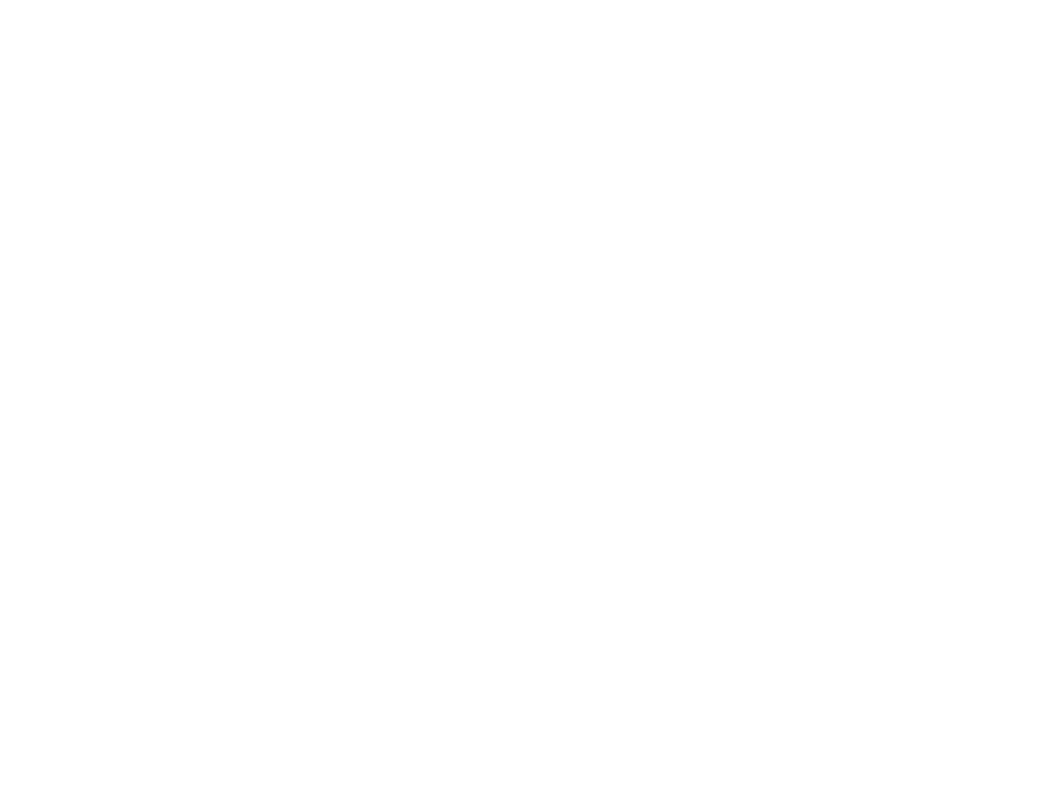
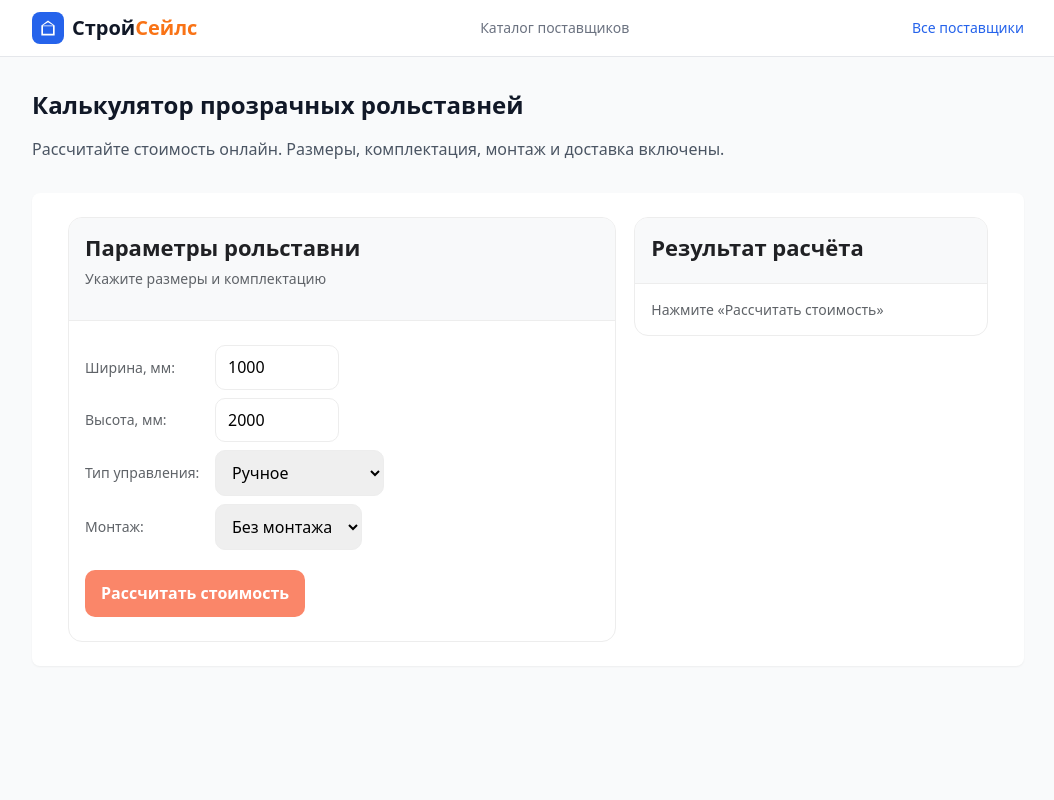
Before and after one commit to shapilovda-coder/house-forum, a Next.js app: page /prozrachnye-rolstavni/kalkulyator in a window 1280 px wide. Before the commit this address had no page. Shown: the top 800 px of the page, without its empty margins (112-1166 px from the left). Built offline with nearby package versions, Linux system fonts and the light colour scheme.

Commit message:
fix(calc): stekloroll calculator only for prozrachnye-rolstavni + add calculator page

```diff
--- a/app/components/CategoryRegionPage.tsx
+++ b/app/components/CategoryRegionPage.tsx
@@ -103,7 +103,7 @@
           <h2 className="text-lg font-semibold text-gray-900 mb-3">Рекомендуемые</h2>
           <div className="space-y-3">
             {recommendedSuppliers.map(company => (
-              <CompanyCard key={company.id} company={company} />
+              <CompanyCard key={company.id} company={company} categorySlug={category.slug} />
             ))}
           </div>
         </div>
@@ -117,7 +117,7 @@
           </h2>
           <div className="space-y-3">
             {mainSuppliers.map(company => (
-              <CompanyCard key={company.id} company={company} />
+              <CompanyCard key={company.id} company={company} categorySlug={category.slug} />
             ))}
           </div>
         </div>
--- a/app/components/CompanyCard.tsx
+++ b/app/components/CompanyCard.tsx
@@ -20,6 +20,7 @@
     clicks?: number
     is_pinned?: boolean
   }
+  categorySlug?: string
 }
 
 // Normalize phone for tel: link
@@ -45,10 +46,13 @@
     .split('?')[0]
 }
 
-export default function CompanyCard({ company }: CompanyCardProps) {
+export default function CompanyCard({ company, categorySlug }: CompanyCardProps) {
   const isStekloRoll = company.slug?.includes('stekloroll')
   const isArtalico = company.slug?.includes('artalico')
   const isPriority = isStekloRoll || isArtalico || company.is_pinned
+
+  // Show calculator button ONLY for StekloRoll in prozrachnye-rolstavni
+  const showCalculator = isStekloRoll && categorySlug === 'prozrachnye-rolstavni'
 
   // Use domain_display for UI (supports punycode decode), fallback to formatted website
   const displayDomain = company.domain_display || formatDomain(company.website)
@@ -114,7 +118,7 @@
 
         {/* Buttons */}
         <div className="md:w-44 flex flex-col justify-center border-t md:border-t-0 md:border-l border-gray-200 pt-3 md:pt-0 md:pl-4 space-y-2">
-          {isPriority ? (
+          {showCalculator ? (
             <>
               <a
                 href={`${company.website}?${utmParams}`}
@@ -124,13 +128,22 @@
               >
                 Перейти на сайт
               </a>
-              <button
-                className="w-full bg-orange-500 hover:bg-orange-600 text-white font-semibold text-sm py-2 rounded transition"
-                onClick={() => {/* Calculator modal */}}
+              <Link
+                href="/prozrachnye-rolstavni/kalkulyator/"
+                className="block w-full bg-orange-500 hover:bg-orange-600 text-white text-center font-semibold text-sm py-2 rounded transition"
               >
                 Рассчитать цену
-              </button>
+              </Link>
             </>
+          ) : isPriority ? (
+            <a
+              href={`${company.website}?${utmParams}`}
+              target="_blank"
+              rel="noopener noreferrer"
+              className="block w-full bg-blue-600 hover:bg-blue-700 text-white text-center font-semibold text-sm py-2 rounded transition"
+            >
+              Перейти на сайт
+            </a>
           ) : (
             <a
               href={`${company.website}?${utmParams}`}
--- /dev/null
+++ b/app/prozrachnye-rolstavni/kalkulyator/layout.tsx
@@ -0,0 +1,8 @@
+export const metadata = {
+  title: 'Калькулятор прозрачных рольставней StekloRoll — расчёт цены онлайн',
+  description: 'Рассчитайте стоимость прозрачных рольставней онлайн: размеры, комплектация, монтаж и доставка включены.'
+}
+
+export default function Layout({ children }: { children: React.ReactNode }) {
+  return children
+}
--- /dev/null
+++ b/app/prozrachnye-rolstavni/kalkulyator/page.tsx
@@ -0,0 +1,139 @@
+'use client'
+
+import { useEffect } from 'react'
+
+export default function CalculatorPage() {
+  useEffect(() => {
+    document.title = 'Калькулятор прозрачных рольставней StekloRoll — расчёт цены онлайн'
+  }, [])
+
+  return (
+    <div className="min-h-screen bg-gray-50 py-8">
+      <div className="max-w-5xl mx-auto px-4">
+        <h1 className="text-2xl font-bold text-gray-900 mb-4">
+          Калькулятор прозрачных рольставней
+        </h1>
+        <p className="text-gray-600 mb-8">
+          Рассчитайте стоимость онлайн. Размеры, комплектация, монтаж и доставка включены.
+        </p>
+
+        <div className="bg-white rounded-lg shadow-sm p-6">
+          <div className="stekloroll-b2c">
+            <style dangerouslySetInnerHTML={{__html: `
+              .stekloroll-b2c{
+                --txt:#000000;
+                --muted:#5F6368;
+                --title:#202124;
+                --bg:#FFFFFF;
+                --bg2:#F8F9FA;
+                --line:#EDEDED;
+                --btn:#FA8669;
+                --link:#1A73E8;
+                --danger:#FF5252;
+                font-family: system-ui, -apple-system, Segoe UI, Roboto, Arial, sans-serif;
+                color: var(--txt);
+                line-height: 1.4;
+              }
+              .stekloroll-b2c .wrap{ max-width:1100px; margin:0 auto; padding:0 12px; }
+              .stekloroll-b2c .title{ margin:0 0 6px; font-size: clamp(18px, 4vw, 22px); font-weight:800; color:var(--title); }
+              .stekloroll-b2c .sub{ margin:0 0 18px; color:var(--muted); font-size:14px; }
+              .stekloroll-b2c .grid{ display:grid; grid-template-columns: 1.55fr 1fr; gap:18px; align-items:start; }
+              @media (max-width: 980px){ .stekloroll-b2c .grid{ grid-template-columns:1fr; gap:14px; } }
+              .stekloroll-b2c .card{ background:var(--bg); border:1px solid var(--line); border-radius:14px; overflow:hidden; }
+              .stekloroll-b2c .hd{ padding:14px 16px; background:var(--bg2); border-bottom:1px solid var(--line); }
+              .stekloroll-b2c .bd{ padding:16px; }
+              .stekloroll-b2c .row{ display:flex; gap:10px; flex-wrap:wrap; align-items:center; margin:8px 0; }
+              .stekloroll-b2c .lbl{ min-width:120px; color:var(--muted); font-size:14px; }
+              .stekloroll-b2c input[type="number"], .stekloroll-b2c select{
+                padding:10px 12px; border:1px solid var(--line); border-radius:10px; font-size:16px; min-width:120px;
+              }
+              .stekloroll-b2c .btn{
+                display:inline-flex; align-items:center; justify-content:center; gap:8px;
+                padding:12px 16px; border-radius:10px; border:none; cursor:pointer; font-weight:700;
+                background:var(--btn); color:#fff;
+              }
+              .stekloroll-b2c .btn.secondary{ background:#fff; color:var(--txt); border:1px solid var(--line); }
+              .stekloroll-b2c .total{ font-size:28px; font-weight:800; color:var(--title); }
+              .stekloroll-b2c .muted{ color:var(--muted); font-size:14px; }
+            `}} />
+
+            <div className="wrap">
+              <div className="grid">
+                <div className="card">
+                  <div className="hd">
+                    <div className="title">Параметры рольставни</div>
+                    <div className="sub">Укажите размеры и комплектацию</div>
+                  </div>
+                  <div className="bd">
+                    <div className="row">
+                      <span className="lbl">Ширина, мм:</span>
+                      <input type="number" id="width" defaultValue="1000" min="500" max="4000" step="100" />
+                    </div>
+                    <div className="row">
+                      <span className="lbl">Высота, мм:</span>
+                      <input type="number" id="height" defaultValue="2000" min="500" max="4000" step="100" />
+                    </div>
+                    <div className="row">
+                      <span className="lbl">Тип управления:</span>
+                      <select id="control">
+                        <option value="manual">Ручное</option>
+                        <option value="electric">Электропривод</option>
+                      </select>
+                    </div>
+                    <div className="row">
+                      <span className="lbl">Монтаж:</span>
+                      <select id="install">
+                        <option value="no">Без монтажа</option>
+                        <option value="yes">С монтажом</option>
+                      </select>
+                    </div>
+                    <div className="row" style={{marginTop:20}}>
+                      <button className="btn" id="calcBtn">Рассчитать стоимость</button>
+                    </div>
+                  </div>
+                </div>
+
+                <div className="card">
+                  <div className="hd">
+                    <div className="title">Результат расчёта</div>
+                  </div>
+                  <div className="bd">
+                    <div id="result">
+                      <p className="muted">Нажмите «Рассчитать стоимость»</p>
+                    </div>
+                  </div>
+                </div>
+              </div>
+            </div>
+
+            <script dangerouslySetInnerHTML={{__html: `
+              document.getElementById('calcBtn').addEventListener('click', function() {
+                const width = parseInt(document.getElementById('width').value) || 1000;
+                const height = parseInt(document.getElementById('height').value) || 2000;
+                const control = document.getElementById('control').value;
+                const install = document.getElementById('install').value;
+
+                // Base price calculation (simplified)
+                const area = (width * height) / 1000000; // m2
+                let price = area * 15000; // base price per m2
+
+                if (control === 'electric') price += 8000;
+                if (install === 'yes') price += 5000;
+
+                const formattedPrice = Math.round(price).toLocaleString('ru-RU');
+
+                document.getElementById('result').innerHTML =
+                  '<div class="total">' + formattedPrice + ' ₽</div>' +
+                  '<p class="muted">Примерная стоимость с установкой</p>' +
+                  '<div style="margin-top:16px;display:flex;gap:10px;flex-wrap:wrap;">' +
+                  '<a href="tel:+74951510979" class="btn">Позвонить</a>' +
+                  '<button class="btn secondary" onclick="alert(\'Заявка отправлена!\')">Сформировать оффер</button>' +
+                  '</div>';
+              });
+            `}} />
+          </div>
+        </div>
+      </div>
+    </div>
+  )
+}
```
